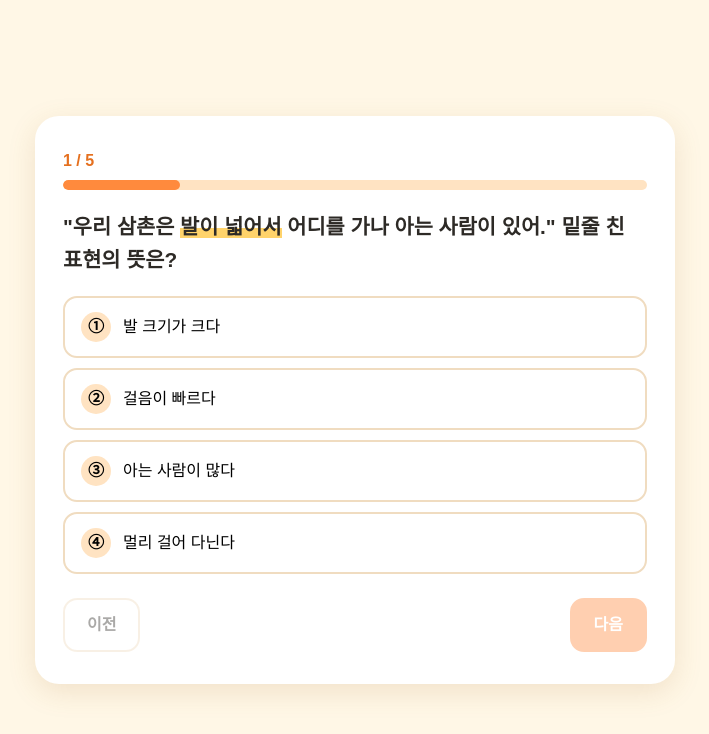
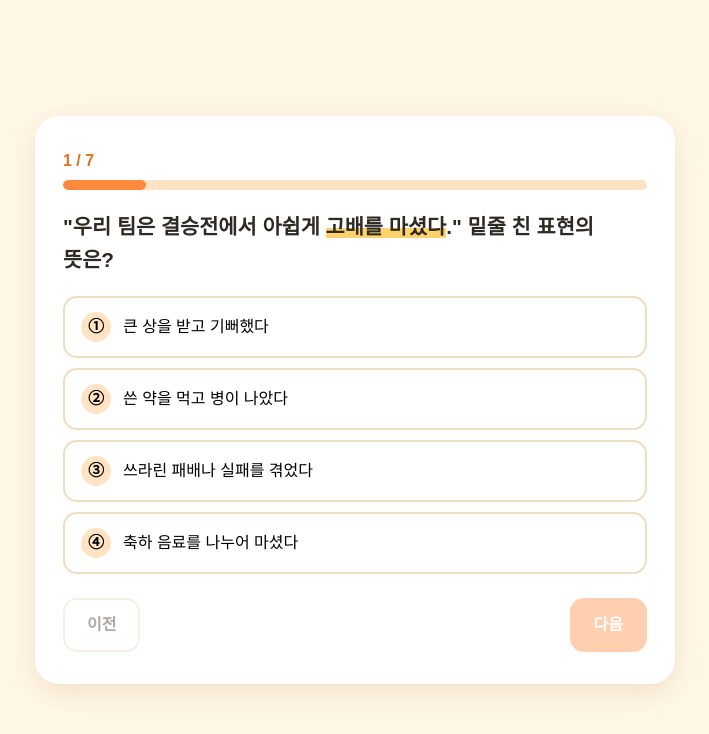
Before and after one commit to ai6-commits/school, a plain HTML site: page index.html in a window 1280 px wide. Both pictures are taken after a click on the button "시작하기". Shown: the whole page, without its empty margins (285-994 px from the left). Drawn offline with Linux system fonts and the light colour scheme.

Commit message:
퀴즈 문제를 7문제로 늘리고 난이도 상향
고배를 마시다, 시치미를 떼다 등 문맥 추론이 필요한 관용표현으로 교체.
문제당 100/7점을 반올림해 100점 만점으로 채점. 화면 문구도 7문제로 수정.

Co-Authored-By: Claude Sonnet 5.5 <noreply@anthropic.com>

```diff
--- a/app.js
+++ b/app.js
@@ -5,34 +5,46 @@
    answer 는 0부터 시작하는 정답 보기 위치입니다. (0 = ①) */
 const QUESTIONS = [
   {
-    question: "\"우리 삼촌은 [[발이 넓어서]] 어디를 가나 아는 사람이 있어.\" 밑줄 친 표현의 뜻은?",
-    choices: ["발 크기가 크다", "걸음이 빠르다", "아는 사람이 많다", "멀리 걸어 다닌다"],
+    question: "\"우리 팀은 결승전에서 아쉽게 [[고배를 마셨다]].\" 밑줄 친 표현의 뜻은?",
+    choices: ["큰 상을 받고 기뻐했다", "쓴 약을 먹고 병이 나았다", "쓰라린 패배나 실패를 겪었다", "축하 음료를 나누어 마셨다"],
     answer: 2,
-    explanation: "사귄 사람이 많아 활동하는 범위가 넓다는 뜻이에요."
+    explanation: "'고배'는 쓴 술잔이라는 뜻으로, 쓰라린 패배나 실패를 맛본다는 의미로 쓰여요."
   },
   {
-    question: "\"민수는 [[귀가 얇아서]] 친구 말에 금방 넘어가.\" 밑줄 친 표현의 뜻은?",
-    choices: ["남의 말을 쉽게 믿는다", "소리를 잘 듣는다", "귀가 작다", "말을 잘 안 듣는다"],
-    answer: 0,
-    explanation: "남의 말에 쉽게 흔들리는 성격을 말해요."
+    question: "\"유리창을 깬 범인은 아무것도 모른다며 [[시치미를 뗐다]].\" 밑줄 친 표현의 뜻은?",
+    choices: ["잘못을 솔직히 털어놓았다", "알면서도 모르는 척했다", "화가 나서 입을 다물었다", "거짓으로 눈물을 흘렸다"],
+    answer: 1,
+    explanation: "옛날에 매 주인을 밝히려고 매에 달던 이름표(시치미)를 떼고 자기 매인 척한 데서 나온 말이에요."
   },
   {
-    question: "\"시험 기간이라 [[눈코 뜰 새 없이]] 바쁘다.\" 밑줄 친 표현의 뜻은?",
-    choices: ["눈이 아파서 쉬지 못한다", "아주 바빠 쉴 틈이 없다", "잠을 못 잔다", "코가 막혀서 힘들다"],
-    answer: 1,
-    explanation: "눈과 코를 뜰 시간도 없을 만큼 매우 바쁘다는 뜻이에요."
+    question: "\"회의가 다 끝난 뒤에야 문제를 지적하는 건 [[뒷북을 치는]] 거야.\" 밑줄 친 표현의 뜻은?",
+    choices: ["남의 일을 도와주는", "뒤에서 몰래 따라다니는", "북을 쳐서 응원하는", "일이 끝난 뒤에 뒤늦게 나서는"],
+    answer: 3,
+    explanation: "일이 이미 끝난 뒤에 뒤늦게 떠들거나 대책을 세우는 행동을 빗댄 말이에요."
   },
   {
-    question: "\"지수는 [[입이 무거워서]] 비밀을 맡겨도 안심이야.\" 밑줄 친 표현의 뜻은?",
-    choices: ["말이 많다", "밥을 천천히 먹는다", "말이 느리다", "말이 적고 비밀을 잘 지킨다"],
-    answer: 3,
-    explanation: "말수가 적고 들은 이야기를 함부로 옮기지 않는다는 뜻이에요."
+    question: "\"할아버지는 평생 [[한 우물을 파서]] 최고의 도자기 장인이 되셨다.\" 밑줄 친 표현의 뜻은?",
+    choices: ["한 가지 일에 집중해 꾸준히 했다", "여러 가지 일을 동시에 했다", "물이 필요해 땅을 깊이 팠다", "어려운 일이라 중간에 포기했다"],
+    answer: 0,
+    explanation: "이것저것 하지 않고 한 가지 일에만 힘을 쏟는다는 뜻이에요."
   },
   {
-    question: "\"이번 시험에서 [[미역국을 먹었다]].\" 밑줄 친 표현의 뜻은?",
-    choices: ["시험에서 떨어졌다", "시험을 잘 봤다", "생일을 맞았다", "국을 먹고 힘을 냈다"],
+    question: "\"과거의 실수에 [[발목이 잡혀서]] 새로운 일을 시작하지 못했다.\" 밑줄 친 표현의 뜻은?",
+    choices: ["발을 다쳐서 걷지 못해서", "달리기 시합에서 져서", "어떤 일에 얽매여 앞으로 나아가지 못해서", "걸음이 가벼워져서"],
+    answer: 2,
+    explanation: "어떤 일이나 약점에 붙들려 자유롭게 행동하지 못한다는 뜻이에요."
+  },
+  {
+    question: "\"선생님은 우리 반의 협동심을 [[입에 침이 마르도록]] 칭찬하셨다.\" 밑줄 친 표현의 뜻은?",
+    choices: ["같은 말을 여러 번 되풀이하며 열심히", "목이 말라서 물을 마셔 가며", "작은 소리로 조심스럽게", "마지못해 짧게"],
     answer: 0,
-    explanation: "미역이 미끄러워서 시험에 '미끄러진다'고 빗댄 표현이에요."
+    explanation: "같은 말을 너무 많이 되풀이해서 입 안의 침이 마를 정도라는 뜻이에요. 주로 칭찬이나 당부를 거듭할 때 써요."
+  },
+  {
+    question: "\"집안 형편이 어려워지자 가족 모두 [[허리띠를 졸라매고]] 저축했다.\" 밑줄 친 표현의 뜻은?",
+    choices: ["옷이 커서 허리를 조였다", "새 옷을 사서 입었다", "운동을 열심히 했다", "아껴 쓰며 어려움을 견뎠다"],
+    answer: 3,
+    explanation: "배고픔을 참으려 허리띠를 조이던 모습에서 나온 말로, 아끼고 절약하며 어려움을 견딘다는 뜻이에요."
   }
 ];
 
--- a/index.html
+++ b/index.html
@@ -13,7 +13,7 @@
     <section id="screen-start" class="screen active" aria-labelledby="start-title">
       <div class="emoji" aria-hidden="true">📚</div>
       <h1 id="start-title">관용표현 퀴즈</h1>
-      <p class="sub">5문제 · 4지선다 · 100점 만점</p>
+      <p class="sub">7문제 · 4지선다 · 100점 만점</p>
       <p class="desc">우리가 자주 쓰는 관용표현의 진짜 뜻을 맞혀 보세요!</p>
       <button id="btn-start" class="btn primary big" type="button">시작하기</button>
     </section>
@@ -21,8 +21,8 @@
     <!-- 문제 화면 -->
     <section id="screen-quiz" class="screen" aria-labelledby="question-text">
       <div class="progress-wrap">
-        <span id="progress-label" class="progress-label">1 / 5</span>
-        <div class="progress-bar" role="progressbar" aria-valuemin="0" aria-valuemax="5" aria-valuenow="1">
+        <span id="progress-label" class="progress-label">1 / 7</span>
+        <div class="progress-bar" role="progressbar" aria-valuemin="0" aria-valuemax="7" aria-valuenow="1">
           <div id="progress-fill" class="progress-fill"></div>
         </div>
       </div>
```
